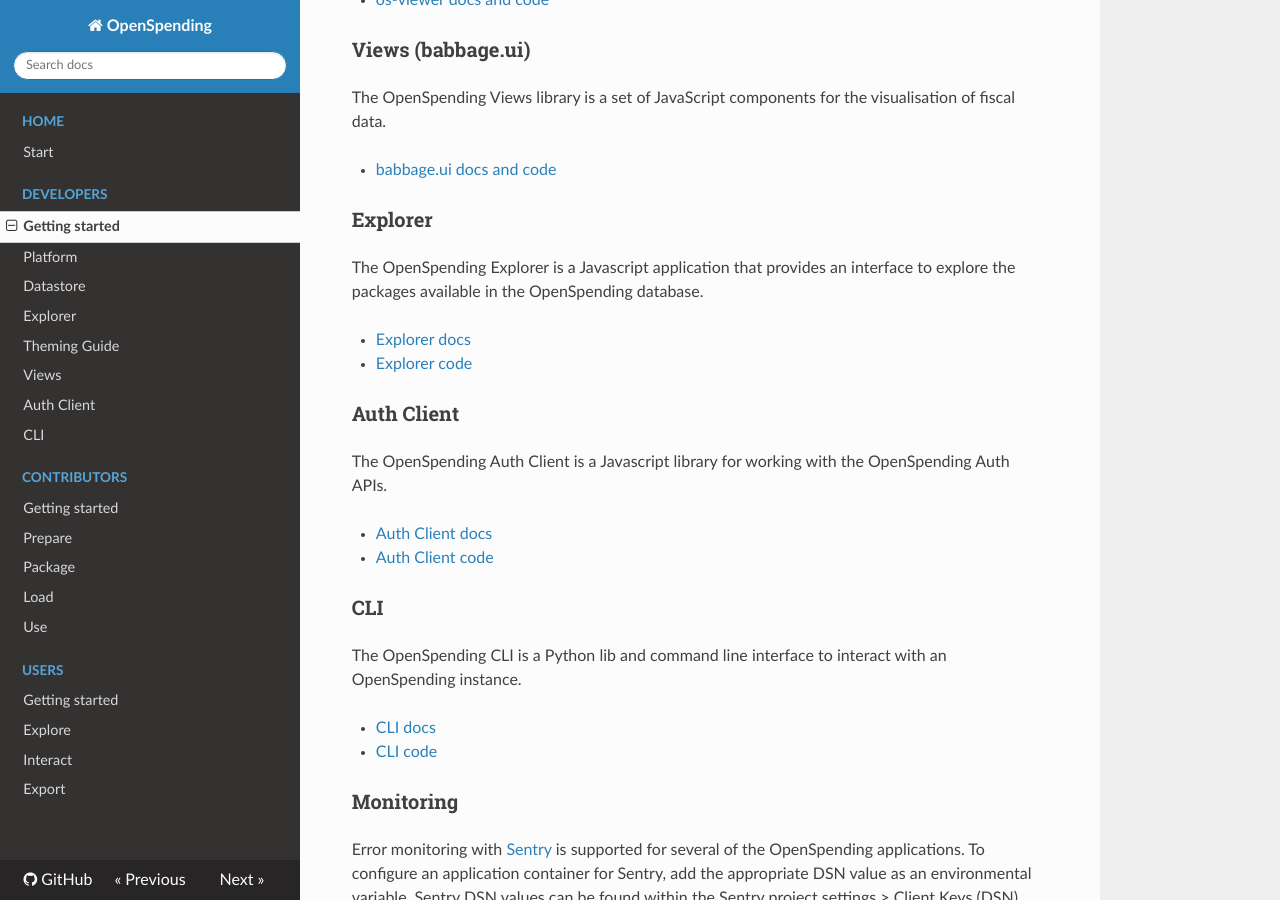
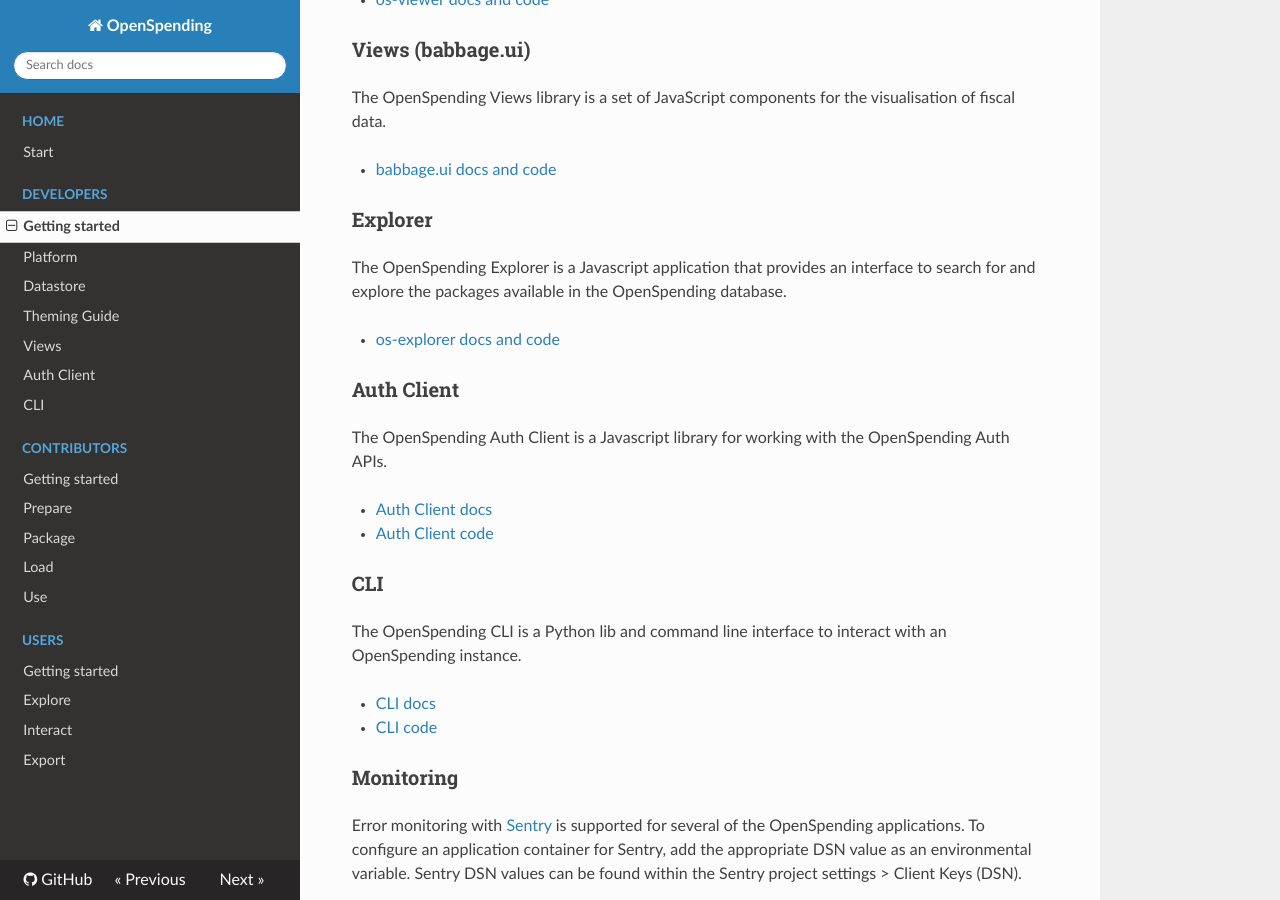
Before and after one commit to openspending/docs, an MkDocs documentation site: the page built from docs/developers/index.md, in a window 1280 px wide and 900 px high, scrolled down 1781 px. Built offline with MkDocs 1.6.1, drawn with Linux system fonts in a browser that asks for light colours; nearby versions of some CDN libraries; old or Windows-style settings are respelled for this version of MkDocs; some of the changed text lies outside the part shown.

Commit message:
Remove explorer docs

```diff
--- a/docs/developers/index.md
+++ b/docs/developers/index.md
@@ -9,8 +9,8 @@ This section of the OpenSpending documentation is for developers. Here you can l
 - [Conductor](#conductor)
 - [Packager](#packager)
 - [Viewer](#viewer)
-- [Explorer](explorer/)
-- [Views (babbage.ui)](views/)
+- [Views (babbage.ui)](#views)-
+- [Explorer](#explorer)
 - [Auth Client](auth-client/)
 - [CLI](cli/)
 - [Monitoring](#monitoring)
@@ -66,10 +66,9 @@ The OpenSpending Views library is a set of JavaScript components for the visuali
 
 ### Explorer
 
-The OpenSpending Explorer is a Javascript application that provides an interface to explore the packages available in the OpenSpending database.
+The OpenSpending Explorer is a Javascript application that provides an interface to search for and explore the packages available in the OpenSpending database.
 
-- [Explorer docs](explorer/)
-- [Explorer code](https://github.com/openspending/os-explorer)
+- [os-explorer docs and code](https://github.com/openspending/os-explorer)
 
 ### Auth Client
 
--- a/mkdocs.yml
+++ b/mkdocs.yml
@@ -9,7 +9,6 @@ pages:
   - 'Getting started': developers/index.md
   - Platform: developers/platform.md
   - Datastore: developers/datastore.md
-  - Explorer: developers/explorer.md
   - Theming Guide: developers/theming-guide.md
   - Views: developers/views.md
   - 'Auth Client': developers/auth-client.md
```
